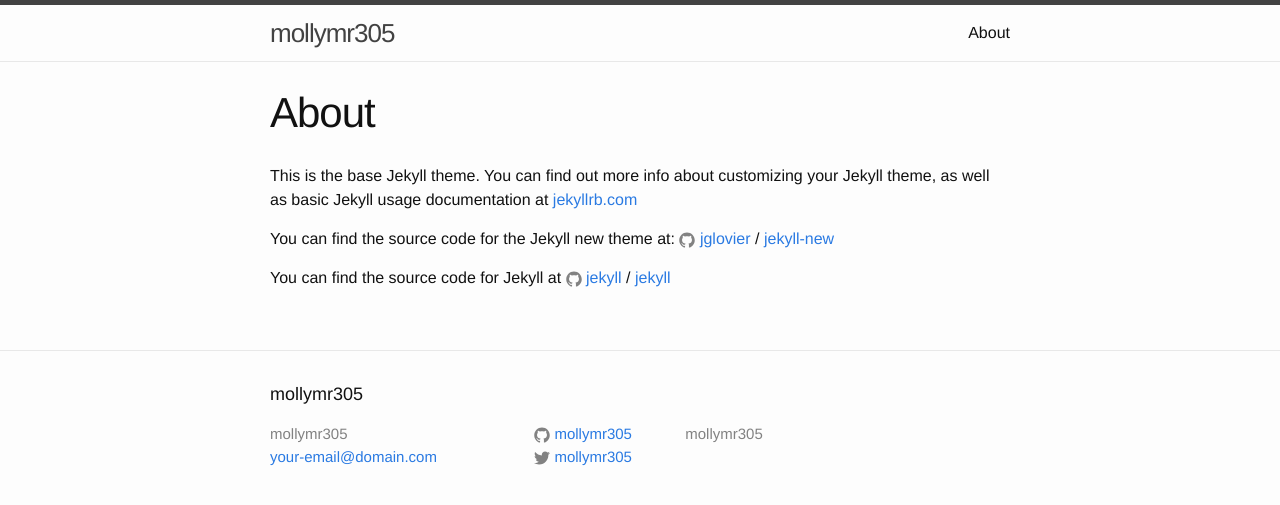
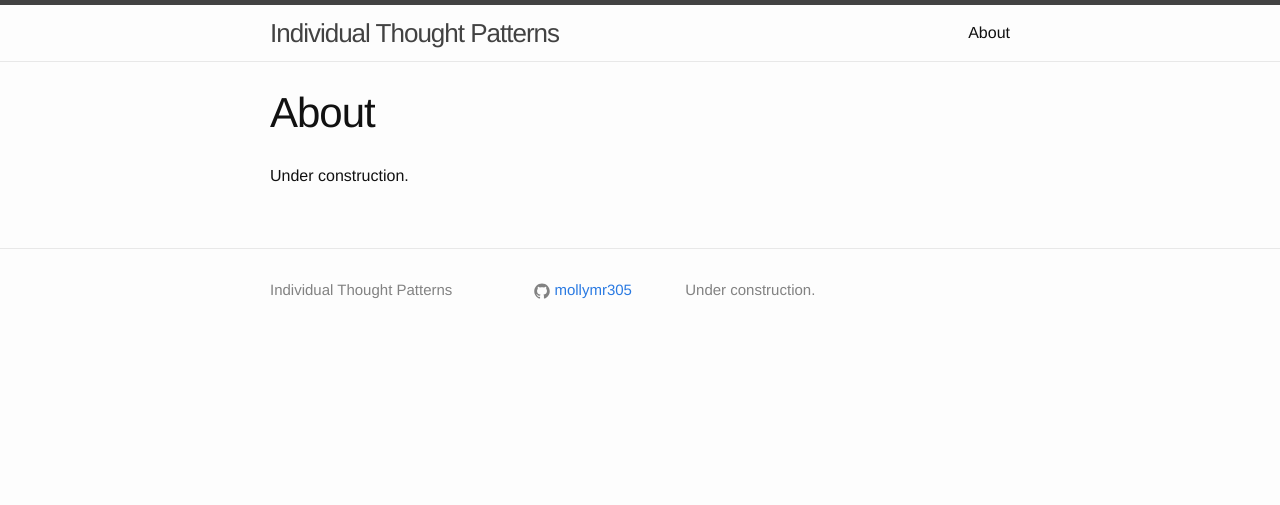
Before and after one commit to Wentong-DST/Wentong-DST.github.io, a Jekyll site: the page built from about.md, in a window 1280 px wide. Shown: the top 505 px of the page. Built offline with Jekyll 4.4.1, drawn with Linux system fonts in a browser that asks for light colours.

Commit message:
cleaned up

```diff
--- a/_config.yml
+++ b/_config.yml
@@ -6,10 +6,10 @@
 # 'jekyll serve'. If you change this file, please restart the server process.
 
 # Site settings
-title: mollymr305
-email: your-email@domain.com
+title: Individual Thought Patterns
+#email: your-email@domain.com
 description: > # this means to ignore newlines until "baseurl:"
-  mollymr305
+  Under construction.
 baseurl: "" # the subpath of your site, e.g. /blog
 url: "http://mollymr305.github.io" # the base hostname & protocol for your site
 twitter_username: mollymr305
--- a/_includes/footer.html
+++ b/_includes/footer.html
@@ -2,7 +2,9 @@
 
   <div class="wrapper">
 
+<!--
     <h2 class="footer-heading">{{ site.title }}</h2>
+-->
 
     <div class="footer-col-wrapper">
       <div class="footer-col footer-col-1">
@@ -20,14 +22,8 @@
           </li>
           {% endif %}
 
-          {% if site.twitter_username %}
-          <li>
-            {% include icon-twitter.html username=site.twitter_username %}
-          </li>
-          {% endif %}
         </ul>
       </div>
-
       <div class="footer-col footer-col-3">
         <p>{{ site.description }}</p>
       </div>
--- a/_layouts/default.html
+++ b/_layouts/default.html
@@ -1,5 +1,8 @@
 <!DOCTYPE html>
 <html>
+
+<!-- MathJax -->
+<script src="https://cdn.mathjax.org/mathjax/latest/MathJax.js?config=TeX-AMS-MML_HTMLorMML" type="text/javascript"></script>
 
   {% include head.html %}
 
--- a/about.md
+++ b/about.md
@@ -4,12 +4,4 @@ title: About
 permalink: /about/
 ---
 
-This is the base Jekyll theme. You can find out more info about customizing your Jekyll theme, as well as basic Jekyll usage documentation at [jekyllrb.com](http://jekyllrb.com/)
-
-You can find the source code for the Jekyll new theme at:
-{% include icon-github.html username="jglovier" %} /
-[jekyll-new](https://github.com/jglovier/jekyll-new)
-
-You can find the source code for Jekyll at
-{% include icon-github.html username="jekyll" %} /
-[jekyll](https://github.com/jekyll/jekyll)
+Under construction.
```
Also changed, not shown: _posts/2016-05-29-testing.markdown (added, +34 -0 lines), _posts/2016-05-29-welcome-to-jekyll.markdown (deleted, +0 -25 lines), index.html (+3 -8 lines).
